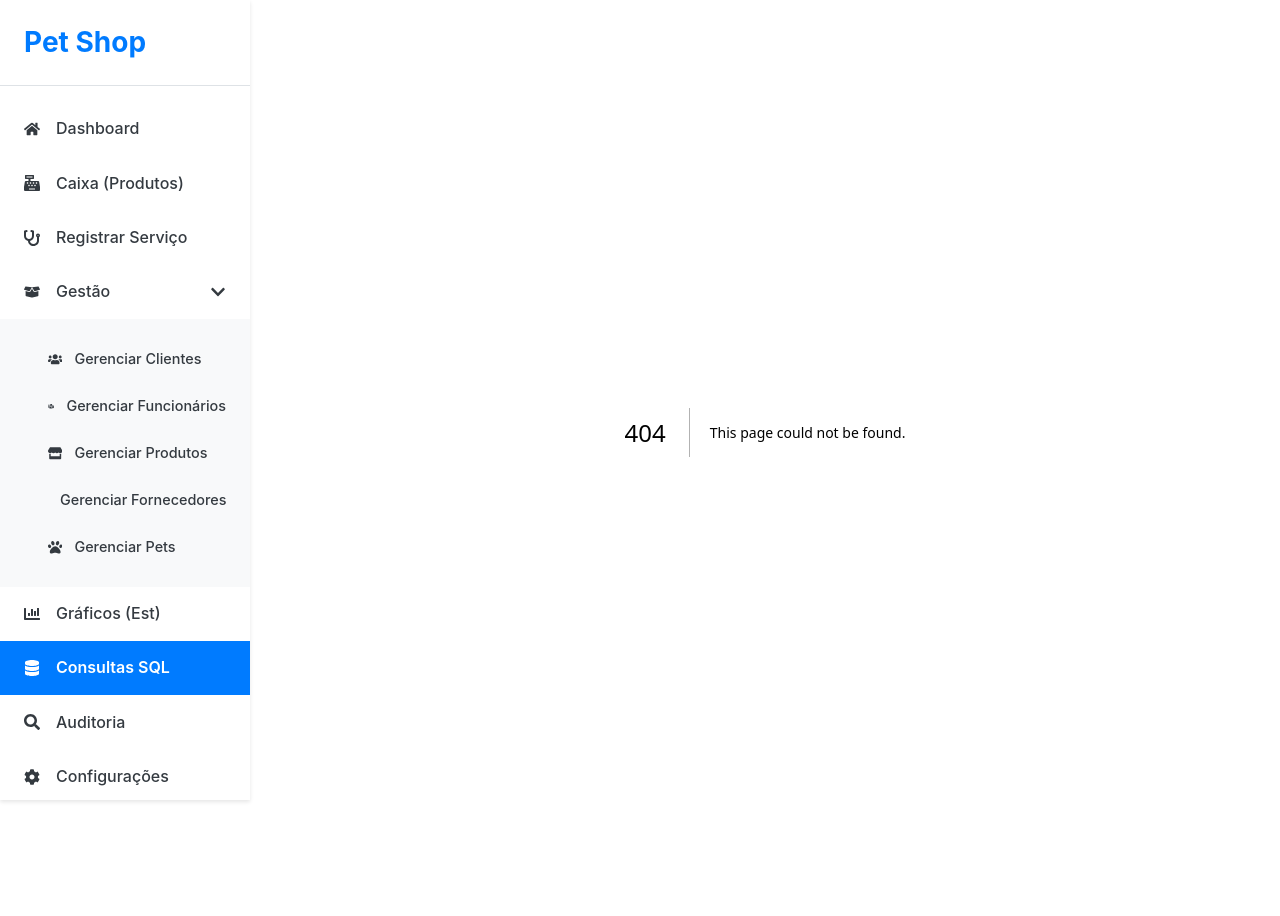
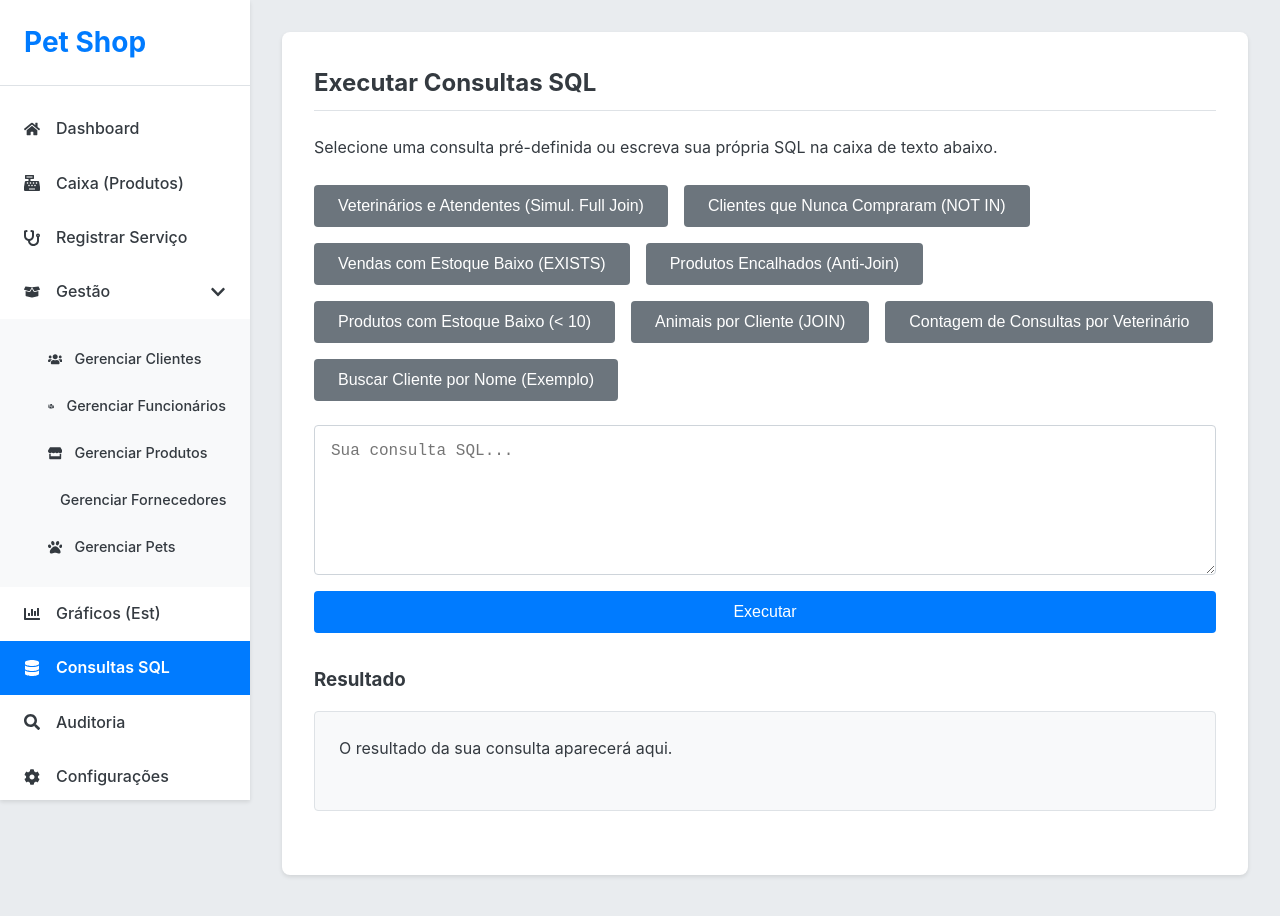
Before and after one commit to fthenri/Pet-Shop-BD-v2, a Next.js app in the folder frontend/: page /consultas in a window 1280 px wide. Before the commit this address had no page. Shown: the top 916 px of the page. Before the commit the page ends 864 px from the top, so only its background shows below. Built offline with nearby package versions, Linux system fonts and the light colour scheme.

Commit message:
Create page.js

```diff
--- /dev/null
+++ b/frontend/app/consultas/page.js
@@ -0,0 +1,196 @@
+'use client';
+
+import { useState } from 'react';
+
+const consultasPredefinidas = [
+	// === 4 Consultas da Versão Atual (Etapa 04) ===
+	{
+		nome: 'Veterinários e Atendentes (Simul. Full Join)',
+		query:
+			"SELECT \n    F.nome,\n    F.cpf,\n    V.CRMV,\n    NULL AS 'Tipo_Atendente' \nFROM \n    Veterinario V\nJOIN \n    Funcionario F ON V.cod_funcionario = F.cod_funcionario\n\nUNION\n\nSELECT \n    F.nome,\n    F.cpf,\n    NULL AS 'CRMV', \n    A.cod_funcionario AS 'Tipo_Atendente'\nFROM \n    Atendente A\nJOIN \n    Funcionario F ON A.cod_funcionario = F.cod_funcionario;",
+	},
+	{
+		nome: 'Clientes que Nunca Compraram (NOT IN)',
+		query:
+			'SELECT \n    cpf, \n    nome, \n    telefone1,\n    data_cadastro\nFROM \n    Cliente\nWHERE \n    cpf NOT IN (SELECT DISTINCT cpfCliente FROM Venda);',
+	},
+	{
+		nome: 'Vendas com Estoque Baixo (EXISTS)',
+		query:
+			'SELECT \n    V.num_venda, \n    V.data_hora, \n    C.nome AS nome_cliente,\n    V.valor_total\nFROM \n    Venda V\nJOIN \n    Cliente C ON V.cpfCliente = C.cpf\nWHERE \n    EXISTS (\n        SELECT 1 \n        FROM contem co\n        JOIN Produto P ON co.cod_produto = P.cod_produto\n        WHERE \n            co.num_venda = V.num_venda \n            AND P.quantidade_estoque < 20\n    );',
+	},
+	{
+		nome: 'Produtos Encalhados (Anti-Join)',
+		query:
+			'SELECT\n  P.cod_produto,\n  P.nome_produto,\n  P.preco_venda,\n  P.quantidade_estoque,\n  F.razao_social AS nome_fornecedor\nFROM\n  Produto P\nLEFT JOIN\n  contem co ON P.cod_produto = co.cod_produto\nJOIN\n  Fornecedor F ON P.cnpjFornecedor = F.cnpj\nWHERE\n  co.num_venda IS NULL \nORDER BY\n  P.nome_produto;',
+	},
+
+	// === 4 Consultas da Versão Antiga (Adicionadas) ===
+	{
+		nome: 'Produtos com Estoque Baixo (< 10)',
+		query:
+			'SELECT \n    cod_produto, \n    nome_produto, \n    quantidade_estoque \nFROM \n    Produto \nWHERE \n    quantidade_estoque < 10;',
+	},
+	{
+		nome: 'Animais por Cliente (JOIN)',
+		query:
+			"SELECT \n    P.nome_pet AS nome_animal, \n    P.especie, \n    C.nome AS nome_dono \nFROM \n    Pet AS P \nJOIN \n    Cliente AS C ON P.cpfCliente = C.cpf \nWHERE \n    C.cpf = '11122233344';",
+	},
+	{
+		nome: 'Contagem de Consultas por Veterinário',
+		query:
+			'SELECT \n    cod_funcionario, \n    COUNT(*) AS quantidade \nFROM \n    Consulta_Atende \nGROUP BY \n    cod_funcionario;',
+	},
+	{
+		nome: 'Buscar Cliente por Nome (Exemplo)',
+		query:
+			"SELECT \n    cpf, \n    nome, \n    cidade \nFROM \n    Cliente \nWHERE \n    nome LIKE '%Silva%';",
+	},
+];
+
+export default function ConsultasSQL() {
+	const [query, setQuery] = useState('');
+	const [resultado, setResultado] = useState(null);
+	const [erro, setErro] = useState(null);
+	const [isLoading, setIsLoading] = useState(false);
+
+	const API_URL = 'http://localhost:8080/api/consultas/executar';
+
+	const handleExecutar = async () => {
+		setIsLoading(true);
+		setResultado(null);
+		setErro(null);
+
+		try {
+			const response = await fetch(API_URL, {
+				method: 'POST',
+				headers: {
+					'Content-Type': 'application/json',
+				},
+				body: JSON.stringify({ query: query }),
+			});
+
+			if (!response.ok) {
+				const errorText = await response.text();
+				throw new Error(errorText || 'Erro ao executar a consulta.');
+			}
+
+			const data = await response.json();
+			setResultado(data);
+		} catch (error) {
+			console.error('Falha ao executar consulta:', error);
+			setErro(error.message);
+		} finally {
+			setIsLoading(false);
+		}
+	};
+
+	return (
+		<section id="sql-consultas-section" className="content-section">
+			<div className="section-header">
+				<h2>Executar Consultas SQL</h2>
+			</div>
+
+			<div className="consulta-container">
+				<p>
+					Selecione uma consulta pré-definida ou escreva sua própria SQL na
+					caixa de texto abaixo.
+				</p>
+				<div className="botoes-consulta">
+					{consultasPredefinidas.map((consulta) => (
+						<button
+							key={consulta.nome}
+							className="btn btn-secondary"
+							onClick={() => setQuery(consulta.query)}
+						>
+							{consulta.nome}
+						</button>
+					))}
+				</div>
+				<div className="query-editor">
+					<textarea
+						id="sql-query-input"
+						placeholder="Sua consulta SQL..."
+						value={query}
+						onChange={(e) => setQuery(e.target.value)}
+					/>
+					<button
+						id="executar-query-btn"
+						className="btn btn-primary"
+						onClick={handleExecutar}
+						disabled={isLoading}
+					>
+						{isLoading ? 'Executando...' : 'Executar'}
+					</button>
+				</div>
+			</div>
+
+			<div className="resultado-container">
+				<h3>Resultado</h3>
+				<div id="resultado-output" className="table-container">
+					<RenderizarResultado
+						isLoading={isLoading}
+						erro={erro}
+						resultado={resultado}
+					/>
+				</div>
+			</div>
+		</section>
+	);
+}
+
+function RenderizarResultado({ isLoading, erro, resultado }) {
+	if (isLoading) {
+		return <p>Executando...</p>;
+	}
+
+	if (erro) {
+		return <p style={{ color: 'red' }}><b>Erro:</b> {erro}</p>;
+	}
+
+	if (!resultado) {
+		return <p>O resultado da sua consulta aparecerá aqui.</p>;
+	}
+
+	if (resultado.length === 0) {
+		return <p>Nenhum resultado encontrado.</p>;
+	}
+
+	const headers = Object.keys(resultado[0]);
+
+	const formatarHeader = (header) => {
+		return header
+			.replace(/_/g, ' ')
+			.replace(/\b\w/g, (l) => l.toUpperCase());
+	};
+
+	return (
+		<table className="data-table">
+			<thead>
+				<tr>
+					{headers.map((header) => (
+						<th key={header}>{formatarHeader(header)}</th>
+					))}
+				</tr>
+			</thead>
+			<tbody>
+				{resultado.map((linha, index) => (
+					<tr key={index}>
+						{headers.map((header) => {
+							const valor = linha[header];
+							let valorFormatado = valor;
+							if (
+								typeof valor === 'string' &&
+								valor.match(/^\d{4}-\d{2}-\d{2}T\d{2}:\d{2}:\d{2}/)
+							) {
+								valorFormatado = new Date(valor).toLocaleString('pt-BR');
+							}
+
+							return <td key={header}>{valorFormatado === null ? '-' : valorFormatado}</td>;
+						})}
+					</tr>
+				))}
+			</tbody>
+		</table>
+	);
+}
```
